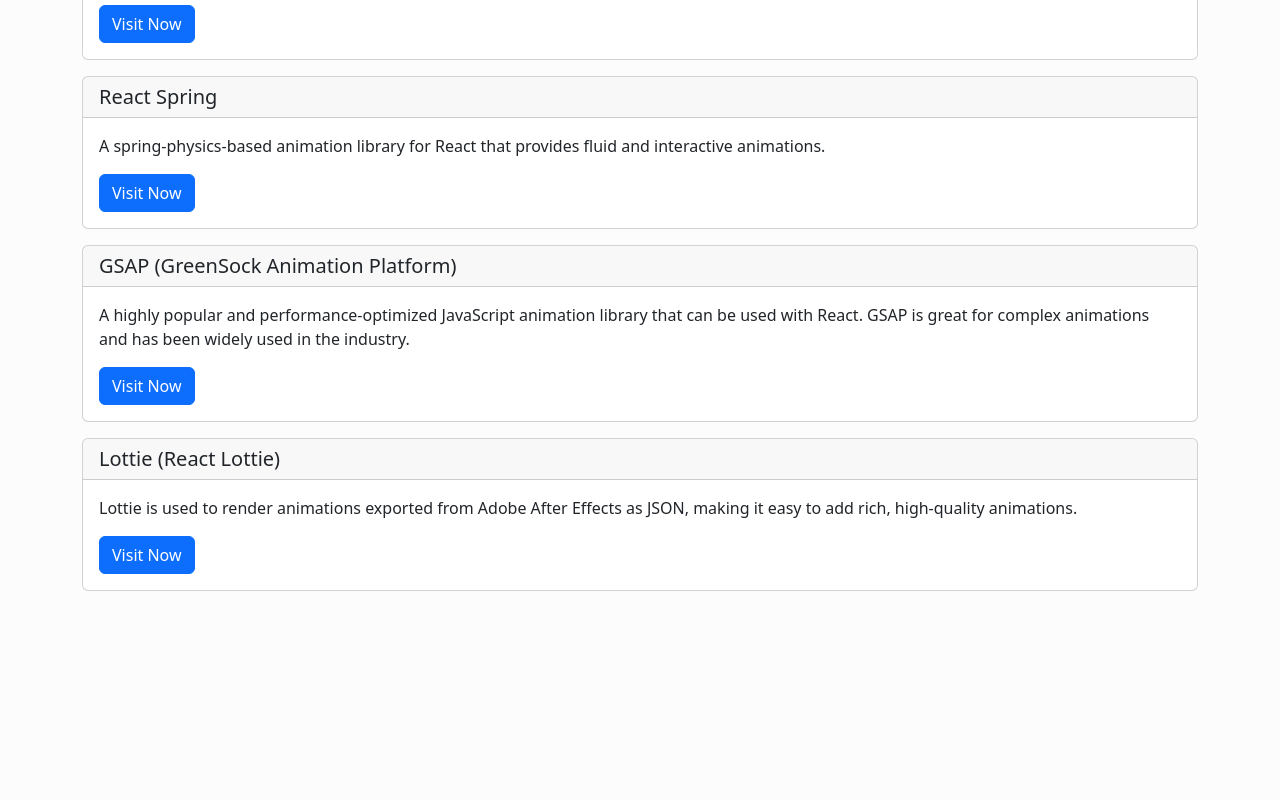
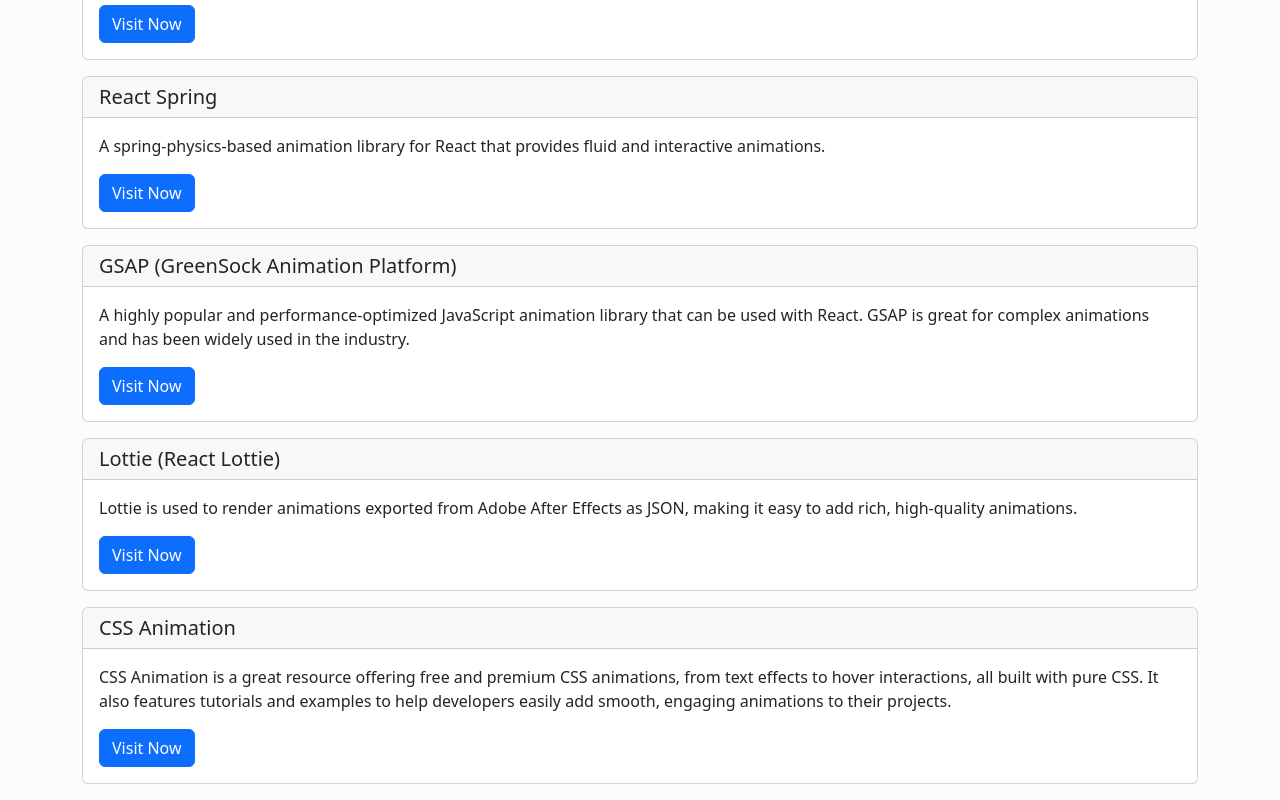
Before and after one commit to Abanoub-Abd-Elmessih/Link-Utility, a React (Vite) app: page /animation in a window 1280 px wide. Shown: the part 866-1666 px from the top of the page. Before the commit the page ends 1473 px from the top, so only its background shows below. Built offline with nearby package versions, Linux system fonts and the light colour scheme.

Commit message:
Add Some Libraries

```diff
--- a/src/data/linkData.ts
+++ b/src/data/linkData.ts
@@ -65,4 +65,10 @@
       text: "Lottie is used to render animations exported from Adobe After Effects as JSON, making it easy to add rich, high-quality animations.",
       url: "https://chenqingspring.github.io/react-lottie/?selectedKind=Lottie%20Animation%20View&selectedStory=with%20control&full=0&down=1&left=1&panelRight=0&downPanel=kadirahq%2Fstorybook-addon-actions%2Factions-panel",
     },
+    {
+      category: "Animation",
+      header: "CSS Animation",
+      text: "CSS Animation is a great resource offering free and premium CSS animations, from text effects to hover interactions, all built with pure CSS. It also features tutorials and examples to help developers easily add smooth, engaging animations to their projects.",
+      url: "https://cssanimation.io/",
+    },
   ];
```
